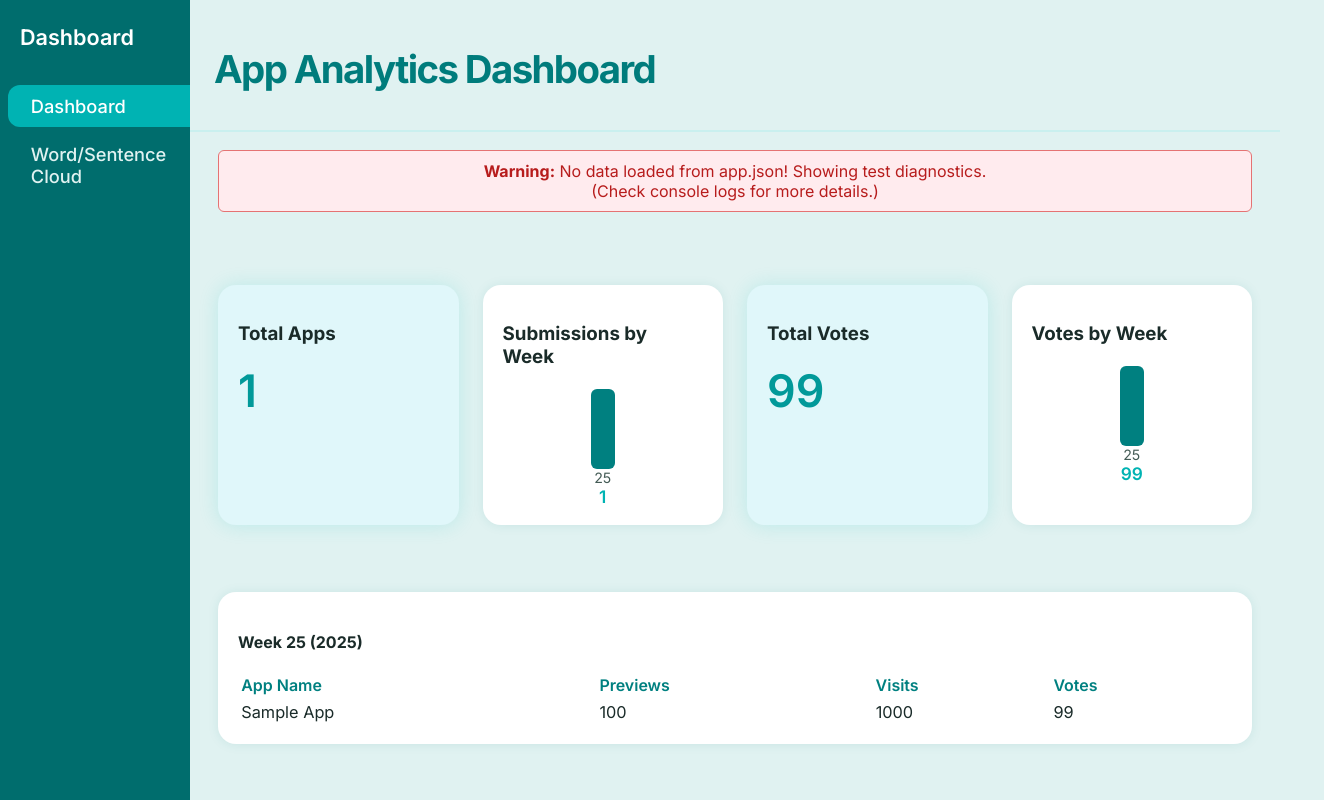
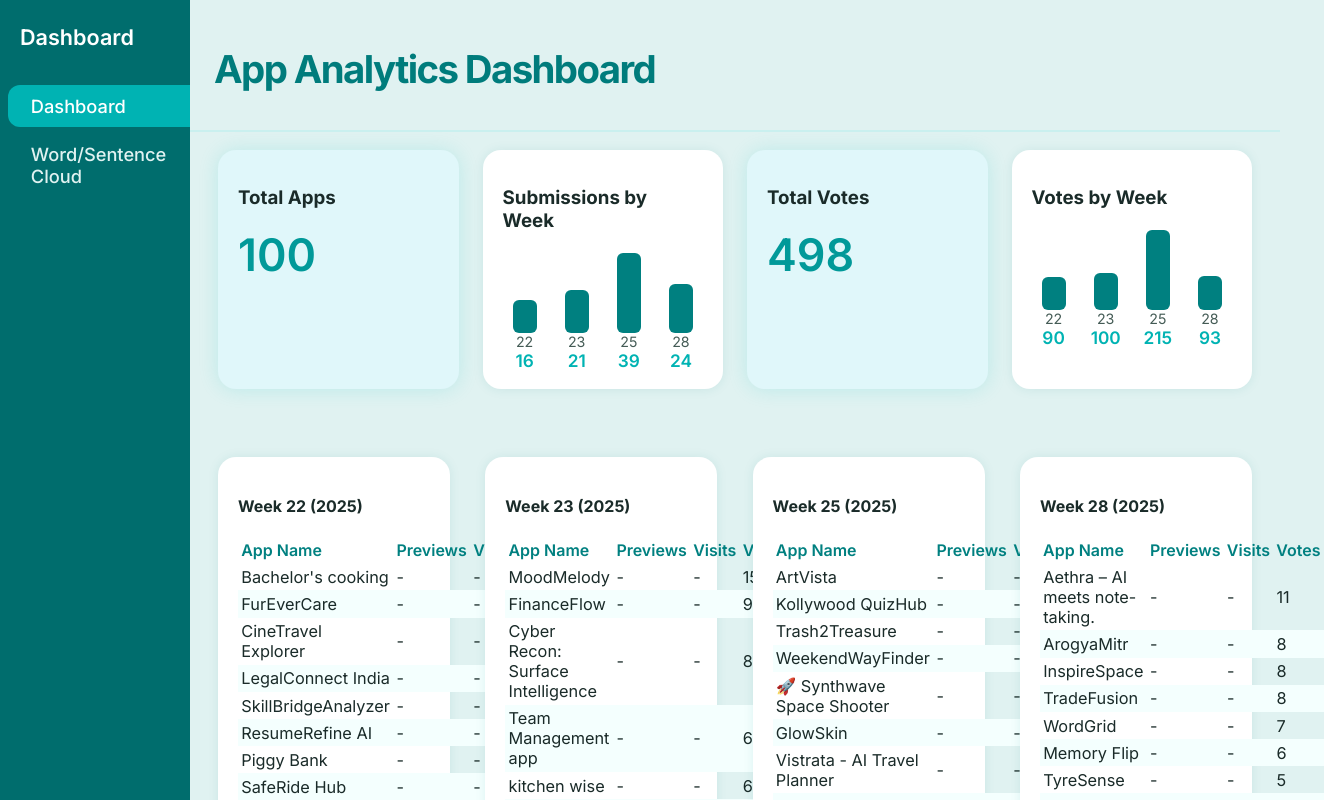
Before and after one commit to DarssiniRamesh/json-dashboard-viewer-52679, a React (Create React App) app in the folder dashboard_frontend/: page / in a window 1280 px wide. Shown: the top 800 px of the page, 1324 px wide, since content can reach past the window. Built offline with nearby package versions, Linux system fonts and the light colour scheme; the HTML template or start-up script is replaced by a standard one.

Commit message:
CheckPoint - cge3c1e7d7

```diff
--- a/dashboard_frontend/src/App.js
+++ b/dashboard_frontend/src/App.js
@@ -2,8 +2,6 @@ import React, { useState, useEffect } from "react";
 import "./App.css";
 import appData from "./app.json";
 
-// DEBUG: Output the result of appData import
-console.log("DEBUG: Imported appData =", appData);
 // Simple teal minimalist theme colors
 const COLORS = {
   primary: "#008080",
@@ -27,8 +25,6 @@ function groupByWeek(arr, dateKey) {
   });
   return weeks;
 }
-
-// Return number of week in year for JS Date
 function getWeekNumber(date) {
   // Copy date so don't modify original
   const d = new Date(Date.UTC(date.getFullYear(), date.getMonth(), date.getDate()));
@@ -40,7 +36,6 @@ function getWeekNumber(date) {
   const weekNo = Math.ceil((((d - yearStart) / 86400000) + 1)/7);
   return weekNo;
 }
-
 function getWeekLabel(weekId) {
   // E.g. '2024-W13' → 'Week 13 (2024)'
   const [year, wk] = weekId.split("-W");
@@ -48,10 +43,9 @@ function getWeekLabel(weekId) {
 }
 
 // ----- Widgets -----
-
+/** Widget for showing total apps */
 // PUBLIC_INTERFACE
 function TotalAppsWidget({ total }) {
-  /** Widget for showing total apps */
   return (
     <div className="dashboard-card highlight">
       <h3>Total Apps</h3>
@@ -59,13 +53,11 @@ function TotalAppsWidget({ total }) {
     </div>
   );
 }
-
 // PUBLIC_INTERFACE
 function SubmissionsByWeekWidget({ submissionsByWeek }) {
   /** Bar chart widget for number of submissions per week */
   const weekIds = Object.keys(submissionsByWeek).sort();
   const max = Math.max(...weekIds.map((w) => submissionsByWeek[w].length));
-
   return (
     <div className="dashboard-card">
       <h3>Submissions by Week</h3>
@@ -86,7 +78,6 @@ function SubmissionsByWeekWidget({ submissionsByWeek }) {
     </div>
   );
 }
-
 // PUBLIC_INTERFACE
 function TotalVotesWidget({ totalVotes }) {
   /** Widget for showing total votes */
@@ -97,7 +88,6 @@ function TotalVotesWidget({ totalVotes }) {
     </div>
   );
 }
-
 // PUBLIC_INTERFACE
 function VotesByWeekWidget({ votesByWeek }) {
   /** Bar chart widget for votes per week */
@@ -123,7 +113,6 @@ function VotesByWeekWidget({ votesByWeek }) {
     </div>
   );
 }
-
 // PUBLIC_INTERFACE
 function TopAppsWidget({ weekId, apps }) {
   /** Widget showing top 10 apps for a given week */
@@ -150,12 +139,11 @@ function TopAppsWidget({ weekId, apps }) {
     </div>
   );
 }
-
 // PUBLIC_INTERFACE
 function WordCloud({ words }) {
   /** Simple word-frequency cloud as responsive spans */
   // Normalize counts for font size [0.9em-2em]
-  const min = Math.min(...Object.values(words)), max = Math.max(...Object.values(words));
+  const min = Math.min(...Object.values(words) || [1]), max = Math.max(...Object.values(words) || [2]);
   return (
     <div className="word-cloud">
       {Object.entries(words).map(([w,c])=>
@@ -173,7 +161,6 @@ function WordCloud({ words }) {
     </div>
   );
 }
-
 // PUBLIC_INTERFACE
 function SentenceCloud({ sentences }) {
   /** Sentences in light capsule "chips", cloud layout */
@@ -185,7 +172,6 @@ function SentenceCloud({ sentences }) {
     </div>
   );
 }
-
 // PUBLIC_INTERFACE
 function Sidebar({ nav, active, onNav }) {
   return (
@@ -203,7 +189,6 @@ function Sidebar({ nav, active, onNav }) {
     </aside>
   );
 }
-
 // PUBLIC_INTERFACE
 function Header() {
   return (
@@ -213,6 +198,11 @@ function Header() {
   );
 }
 
+/**
+ * PUBLIC_INTERFACE
+ * Dashboard application rendering data directly from app.json.
+ * All widget/analytic/page logic consumes the real array from appData.
+ */
 function App() {
   // --------- Navigation ----------
   const NAV = [
@@ -225,20 +215,8 @@ function App() {
       setRoute(window.location.hash.replace("#","") || "/");
   }, []);
 
-  // --------- Data Extraction from app.json ----------
-  // Make robust: force into array if not already one
-  let entriesRaw = appData.entries || appData || [];
-  // DEBUG: Print initial raw entries
-  console.log("DEBUG: entriesRaw =", entriesRaw, "typeof =", typeof entriesRaw);
-
-  let entries = Array.isArray(entriesRaw)
-    ? entriesRaw
-    : (typeof entriesRaw === "object" && entriesRaw !== null)
-      ? Object.values(entriesRaw)
-      : [];
-
-  // DEBUG: Print normalized entries result
-  console.log("DEBUG: entries (normalized) =", entries, "length =", entries.length);
+  // --------- Data Extraction: use appData as array directly ----------
+  const entries = Array.isArray(appData) ? appData : [];
 
   // If data is NOT available, create fallback sample data for troubleshooting UI
   const fallbackEntries = [
@@ -254,19 +232,16 @@ function App() {
       preview_count: 100,
     },
   ];
-  if (!entries || entries.length === 0) {
-    console.warn("WARNING: No entries loaded from app.json! Using fallback UI data for diagnostics.");
-    entries = fallbackEntries;
-  }
+  const validEntries = entries && entries.length > 0 ? entries : fallbackEntries;
 
   // Use "app_created_at" for grouping
-  const submissionsByWeek = groupByWeek(entries, "app_created_at");
+  const submissionsByWeek = groupByWeek(validEntries, "app_created_at");
   const weekIds = Object.keys(submissionsByWeek).sort();
 
   // Use "vote_count"
   const votesByWeek = {};
   let voteTotal = 0;
-  entries.forEach((app) => {
+  validEntries.forEach((app) => {
     const date = new Date(app.app_created_at);
     const weekId = `${date.getFullYear()}-W${getWeekNumber(date)}`;
     const votes = app.vote_count ?? app.votes ?? 0;
@@ -280,8 +255,8 @@ function App() {
     weekTopApps[weekId] = submissionsByWeek[weekId]
       .slice()
       .sort((a, b) => (b.vote_count ?? b.votes ?? 0) - (a.vote_count ?? a.votes ?? 0)
-                    || (b.visit_count ?? 0) - (a.visit_count ?? 0)
-                    || (b.preview_count ?? 0) - (a.preview_count ?? 0));
+                  || (b.visit_count ?? 0) - (a.visit_count ?? 0)
+                  || (b.preview_count ?? 0) - (a.preview_count ?? 0));
   });
 
   // Word and sentence clouds
@@ -297,17 +272,16 @@ function App() {
     });
     return freq;
   }
-  const featureWords = wordFreq(entries.map(x=>x.unique_features));
-  const integrationWords = wordFreq(entries.map(x=>x.third_party_integrations));
+  const featureWords = wordFreq(validEntries.map(x=>x.unique_features));
+  const integrationWords = wordFreq(validEntries.map(x=>x.third_party_integrations));
   const challengeSentences = [];
-  entries.forEach(x => {
-    // Use "challenges_faced" as primary, fallback to "challenges"
+  validEntries.forEach(x => {
     const challengesValue = x.challenges_faced ?? x.challenges;
     if (!challengesValue) return;
     if (Array.isArray(challengesValue))
       challengesValue.forEach(s=>challengeSentences.push(s.trim()));
     else
-      challengesValue.toString().split(/[;•\\n]/).forEach(s=>{
+      challengesValue.toString().split(/[;\u2022\\n]/).forEach(s=>{
         const s2 = s.trim();
         if (s2.length > 2) challengeSentences.push(s2);
       });
@@ -322,7 +296,7 @@ function App() {
         {route === "/" ? (
           <div className="dashboard-container">
             {/* Display a warning if fallback data is in use */}
-            {entries[0]?.app_id === "sample-1" && (
+            {validEntries === fallbackEntries && (
               <div style={{
                 color: "#B71C1C",
                 background: "#FFEBEE",
@@ -337,7 +311,7 @@ function App() {
               </div>
             )}
             <div className="dashboard-row">
-              <TotalAppsWidget total={entries.length} />
+              <TotalAppsWidget total={validEntries.length} />
               <SubmissionsByWeekWidget submissionsByWeek={submissionsByWeek}/>
               <TotalVotesWidget totalVotes={voteTotal}/>
               <VotesByWeekWidget votesByWeek={votesByWeek}/>
```
Also changed, not shown: 2 other files (tests, documents, lock files or other folders).
